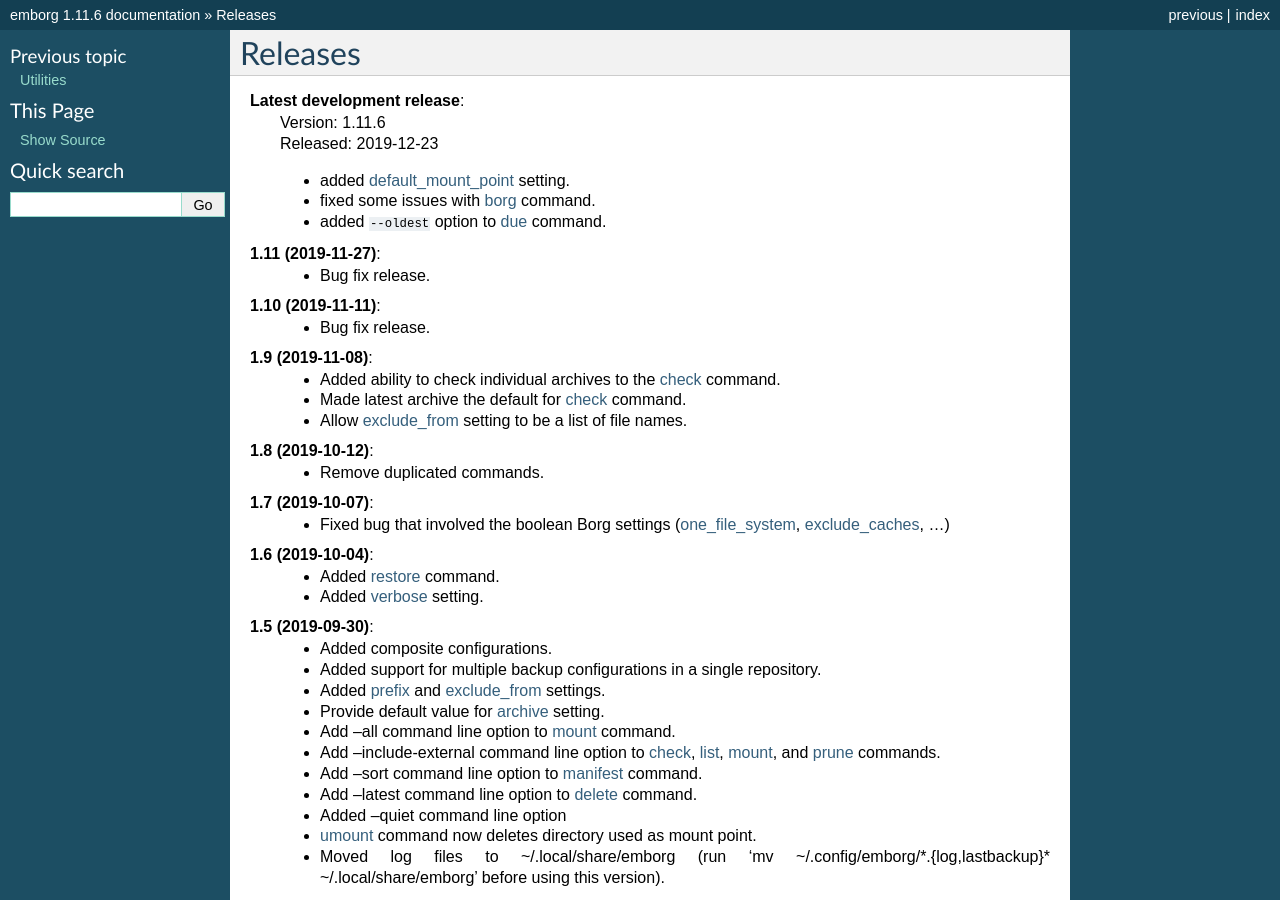
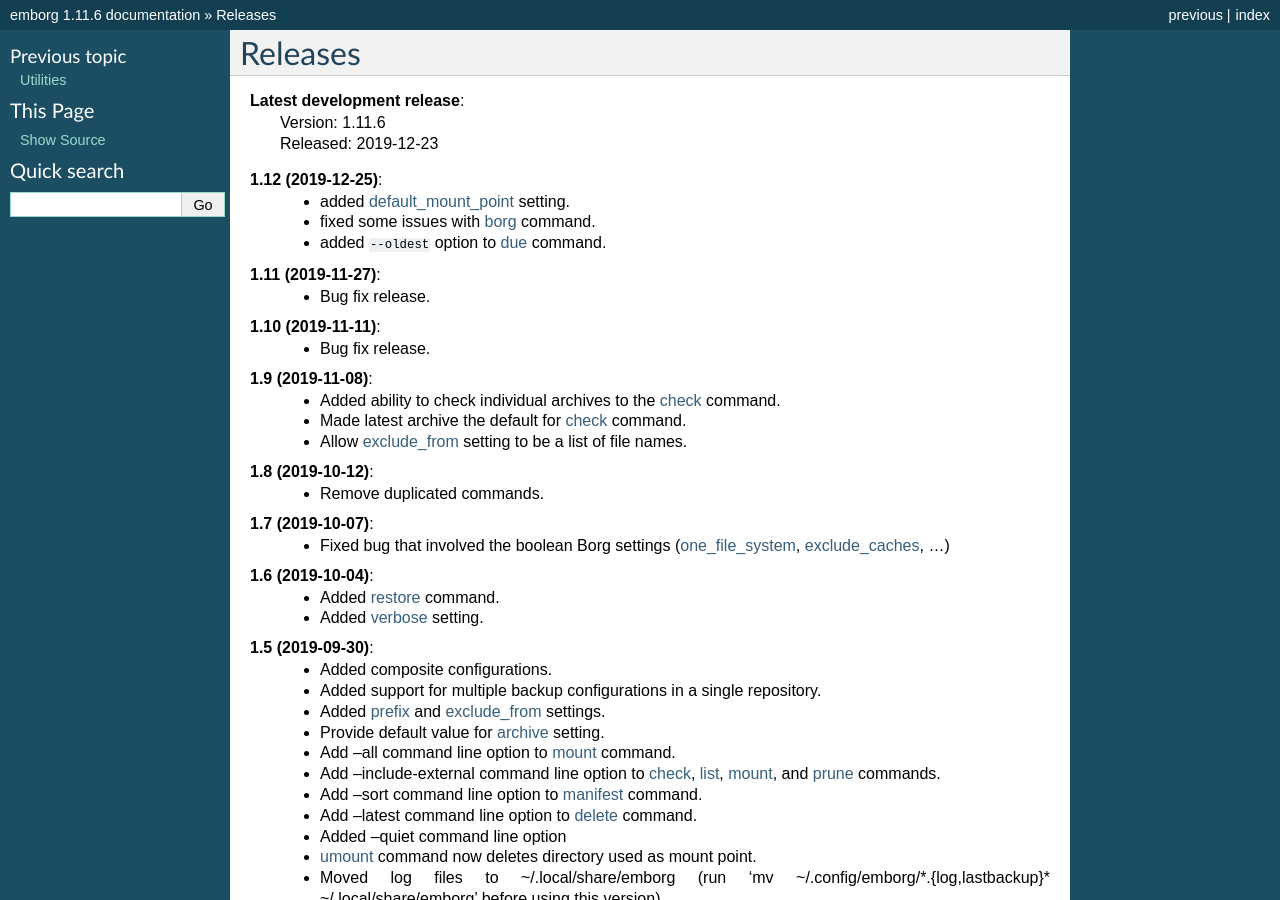
Before and after one commit to KenKundert/emborg, a Sphinx documentation site: the page built from doc/releases.rst, in a window 1280 px wide and 900 px high. Built offline with Sphinx 7.4.7, drawn with Linux system fonts in a browser that asks for light colours.

Commit message:
Update release notes.

```diff
--- a/doc/releases.rst
+++ b/doc/releases.rst
@@ -5,6 +5,8 @@
     | Version: 1.11.6
     | Released: 2019-12-23
 
+
+**1.12 (2019-12-25)**:
     - added :ref:`default_mount_point` setting.
     - fixed some issues with :ref:`borg <borg>` command.
     - added ``--oldest`` option to :ref:`due <due>` command.
```
